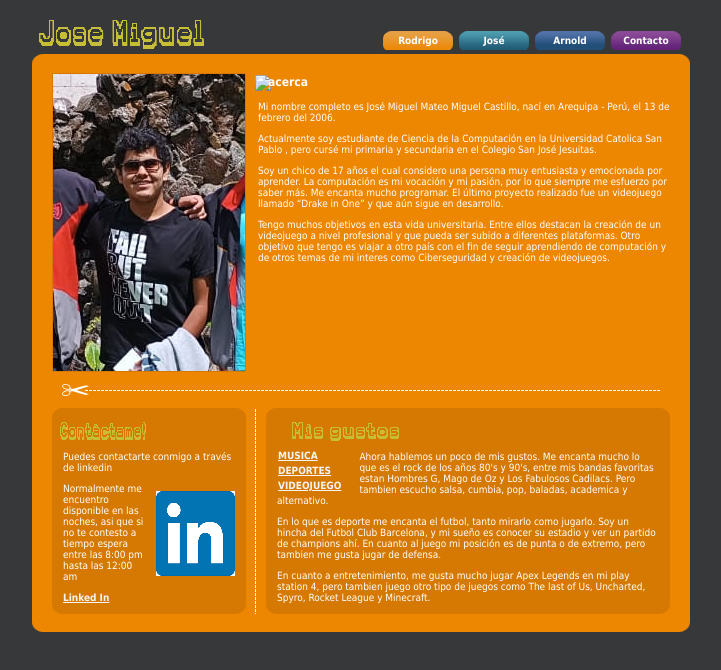
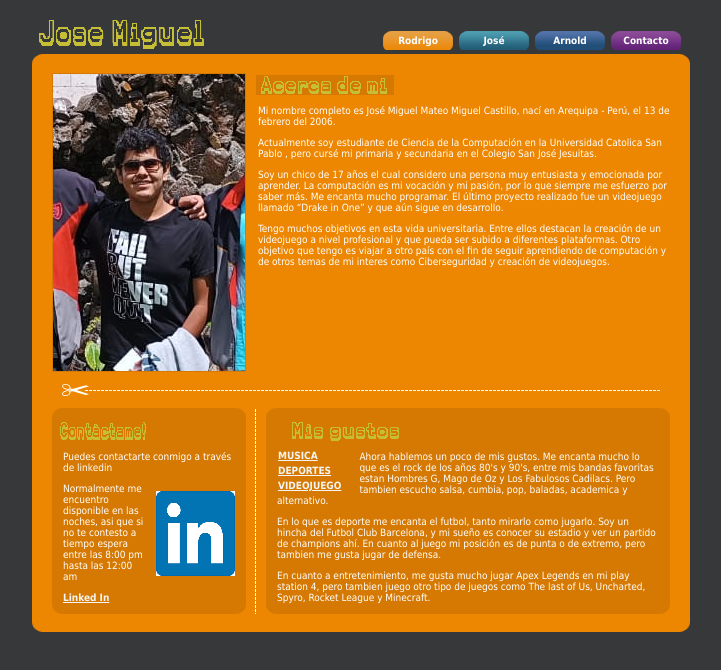
Before and after one commit to Pochano/Pochano.github.io, a plain HTML site: page index.html in a window 1280 px wide. Shown: the whole page, without its empty margins (279-1000 px from the left). Drawn offline with Linux system fonts and the light colour scheme; files whose address does not match are found by name.

Commit message:
Update index.html

```diff
--- a/index.html
+++ b/index.html
@@ -19,7 +19,7 @@
       <div>
         <div>
           <div class="inner"> <img src="Foto.png" width="194" height="299" alt="My photo" class="left" />
-            <h2><img src="images/acerca.png" width="139" height="20" alt="acerca" /></h2>
+            <h2><img src="acerca.png" width="139" height="20" alt="acerca" /></h2>
             <div class="indent">
               <p>Mi nombre completo es José Miguel Mateo Miguel Castillo, nací en Arequipa - Perú, el 13 de febrero del 2006. </p>
               <p>Actualmente soy estudiante de Ciencia de la Computación en la Universidad Catolica San Pablo , pero cursé mi primaria y secundaria en el Colegio San José Jesuitas. </p>
```
